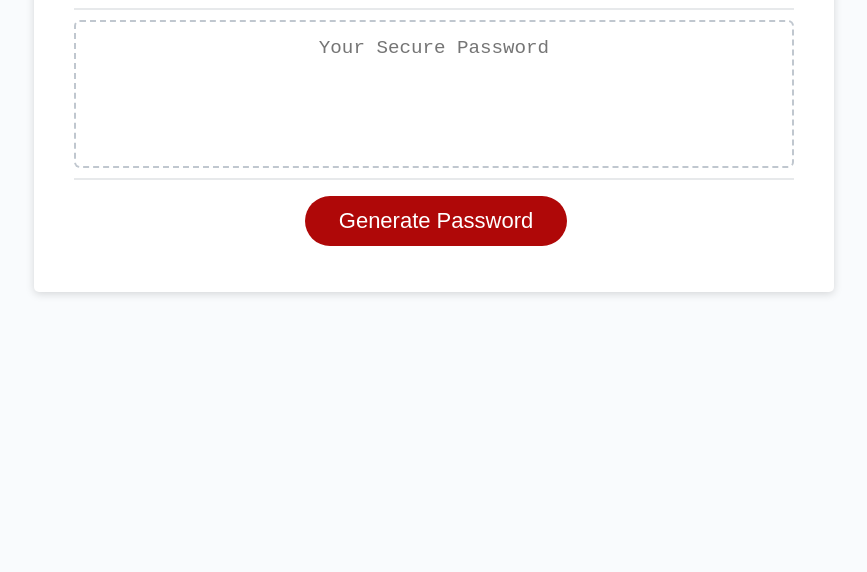
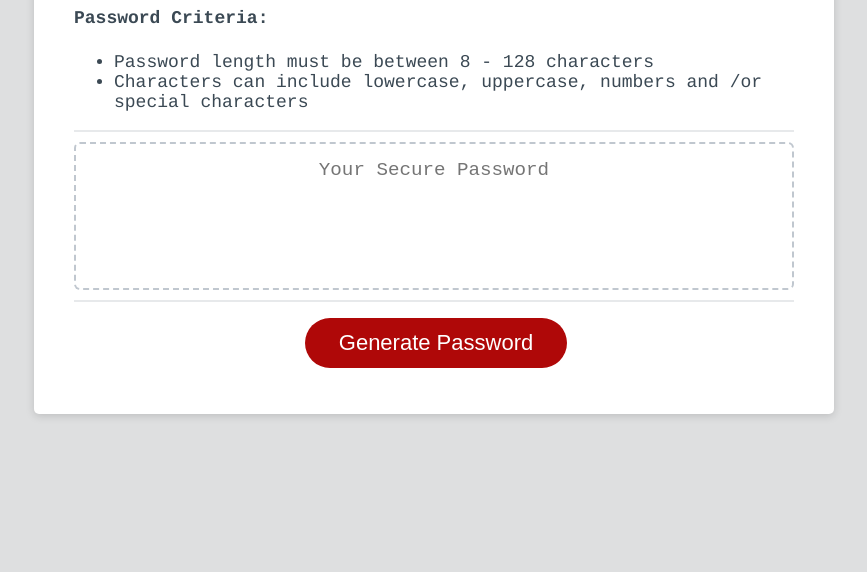
Before and after one commit to KarrynS/Password-Generator, a plain HTML site: page index.html in a window 1280 px wide. Shown: the part 228-800 px from the top of the page, without its empty margins (206-1073 px from the left). Drawn offline with Linux system fonts and the light colour scheme.

Commit message:
updating read.me

```diff
--- a/index.html
+++ b/index.html
@@ -15,6 +15,18 @@
       <div class="card">
         <div class="card-header">
           <h2>Generate a Password</h2>
+
+            <div class="list">
+              <h4> Password Criteria:</h4>
+              <ul>
+                <li>
+                  Password length must be between 8 - 128 characters
+                </li>
+                <li>
+                  Characters can include lowercase, uppercase, numbers and /or special characters
+                </li>
+              </ul>
+            </div>
         </div>
         <div class="card-body">
           <textarea
--- a/script.js
+++ b/script.js
@@ -11,8 +11,7 @@ function writePassword() {
 
 //Generating a function to establish possbible parameters.
 function generatePassword() {
-  var passLength = prompt ("Please select password length?");
-
+  var passLength = prompt ("Please select password length between 8-128 characters?");
   var lowerCase = confirm ("Would you like to use lowercase letters?");
   var upperCase = confirm ("Would you like to use uppercase letters?");
   var numeric = confirm ("Would you like to use numbers?");
@@ -20,9 +19,10 @@ function generatePassword() {
 
 //Validating password criteria
   if (passLength <8 || passLength > 128) {
-    prompt ("Please re-enter a password length between 8 - 128");
-  } else if (lowerCase === false && upperCase === false && numeric === false && specialChar === false) {
-  alert ("Please choose one or more password criteria");
+    alert ("Please ensure number of characters is between 8 - 128 characters");
+  }
+  else if (lowerCase === false && upperCase === false && numeric === false && specialChar === false) {
+    alert ("Please select atleast one or more of the password criteria");
   } else {
 
   var lowerCaseChar = ["a", "b", "c", "d", "e", "f", "g", "h", "i", "j", "k", "l", "m", "n", "o", "p", "q", "r", "s", "t", "u", "v", "w", "x", "y", "z"];
--- a/style.css
+++ b/style.css
@@ -13,8 +13,8 @@ body,
 }
 
 body {
-  font-family: sans-serif;
-  background-color: #f9fbfd;
+  font-family: 'Courier New Sans Serif', Courier, monospace;
+  background-color: #dedfe0;
 }
 
 .wrapper {
@@ -40,6 +40,11 @@ header {
   margin: 0 auto;
   max-width: 800px;
   padding: 30px 40px;
+  text-align: center;
+}
+
+.list {
+text-align: left;
 }
 
 .card-header::after {
```
Also changed, not shown: Password Generator.png (added), 2 other files.
